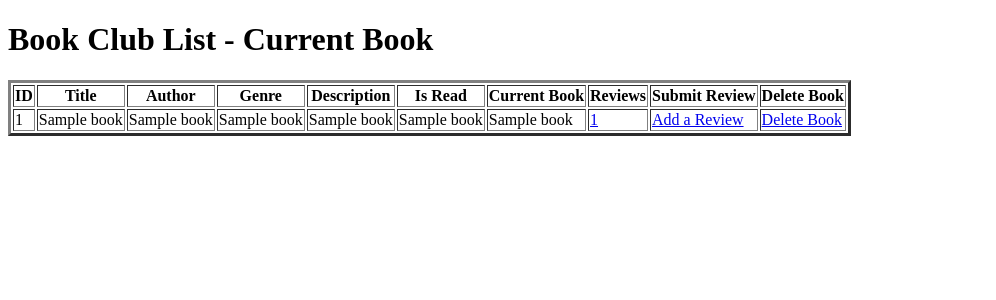
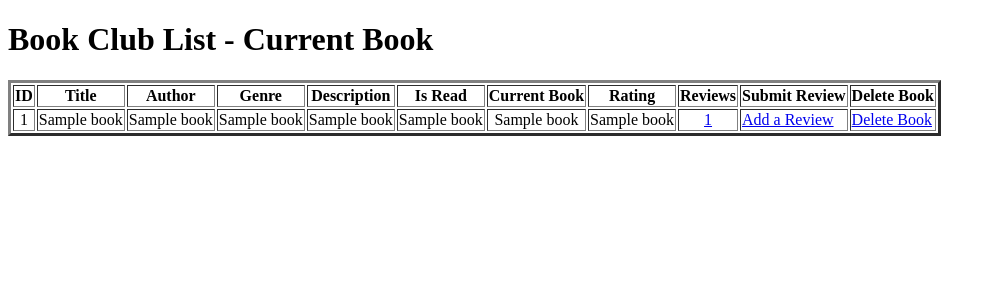
Before and after one commit to ablake12/Book-Club-API, a Flask app: template templates/currentBookUI.html in a window 1280 px wide. Shown: the top 300 px of the page, without its empty margins (0-996 px from the left). Run offline with Flask 3, Linux system fonts and the light colour scheme; the template is opened without the code that fills it: most values are stand-ins (such as "Sample title", 1, 10 or a date in 2020).

Commit message:
Add styling

```diff
--- a/templates/currentBookUI.html
+++ b/templates/currentBookUI.html
@@ -16,6 +16,7 @@
                     <th>Description</th>
                     <th>Is Read</th>
                     <th>Current Book</th>
+                    <th>Rating</th>
                     <th>Reviews</th>
                     <th>Submit Review</th>
                     <th>Delete Book</th>
@@ -24,14 +25,15 @@
             <tbody>
                 {% for book in books %}
                 <tr>
-                    <td>{{ book[0] }}</td>
-                    <td>{{ book[1] }}</td>
-                    <td>{{ book[2] }}</td>
-                    <td>{{ book[3] }}</td>
-                    <td>{{ book[4] }}</td>
-                    <td>{{ book[5] }}</td>
-                    <td>{{ book[6] }}</td>
-                    <td>
+                    <td class="text_center">{{ book[0] }}</td>
+                    <td class="text_center">{{ book[1] }}</td>
+                    <td class="text_center">{{ book[2] }}</td>
+                    <td class="text_center">{{ book[3] }}</td>
+                    <td class="desc_wrap">{{ book[4] }}</td>
+                    <td class="text_center">{{ book[5] }}</td>
+                    <td class="text_center">{{ book[6] }}</td>
+                    <td class="text_center">{{ book[7] }}</td>
+                    <td class="text_center">
                         {% if review_counts[book[0]] > 0 %}
                             <a href="{{ url_for('get_reviews', book_id=book[0]) }}">
                                 {{ review_counts[book[0]] }}
```
